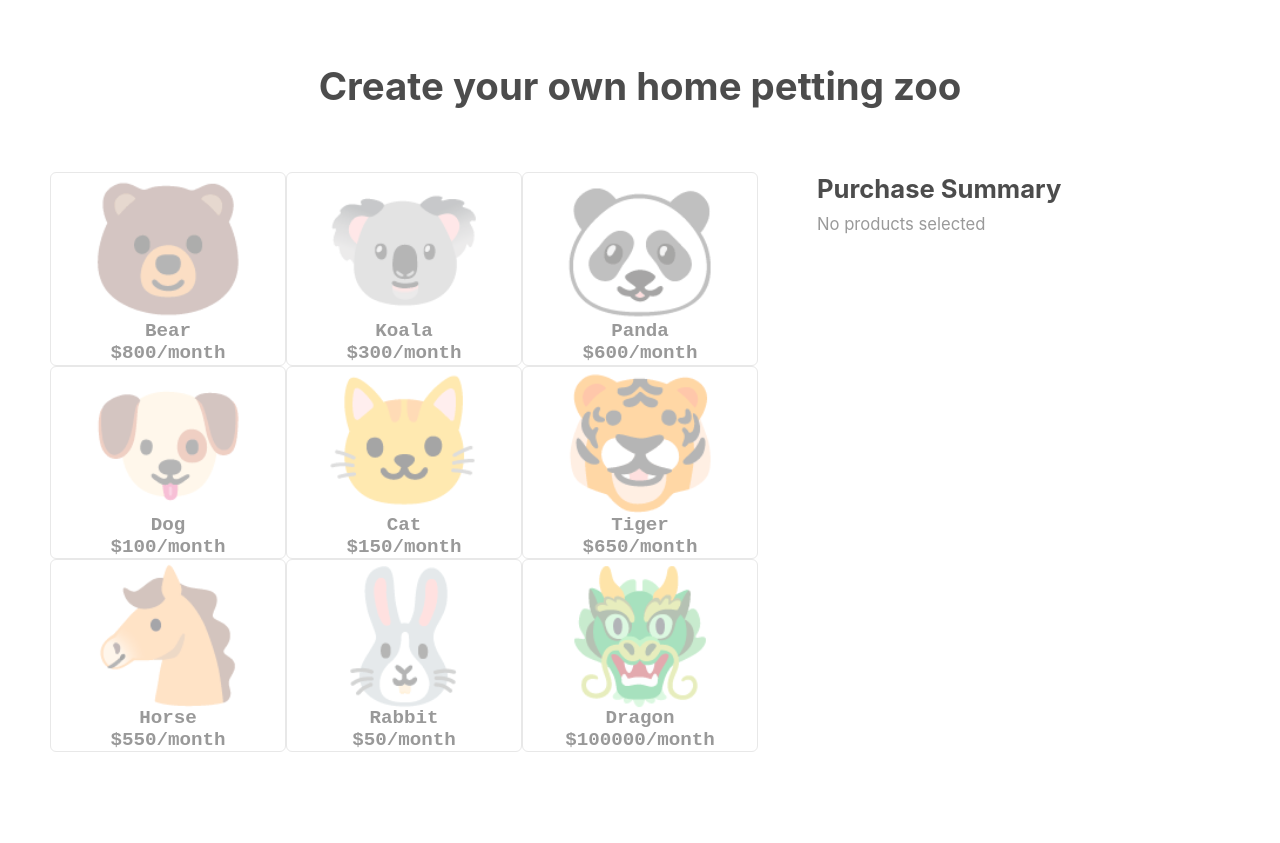
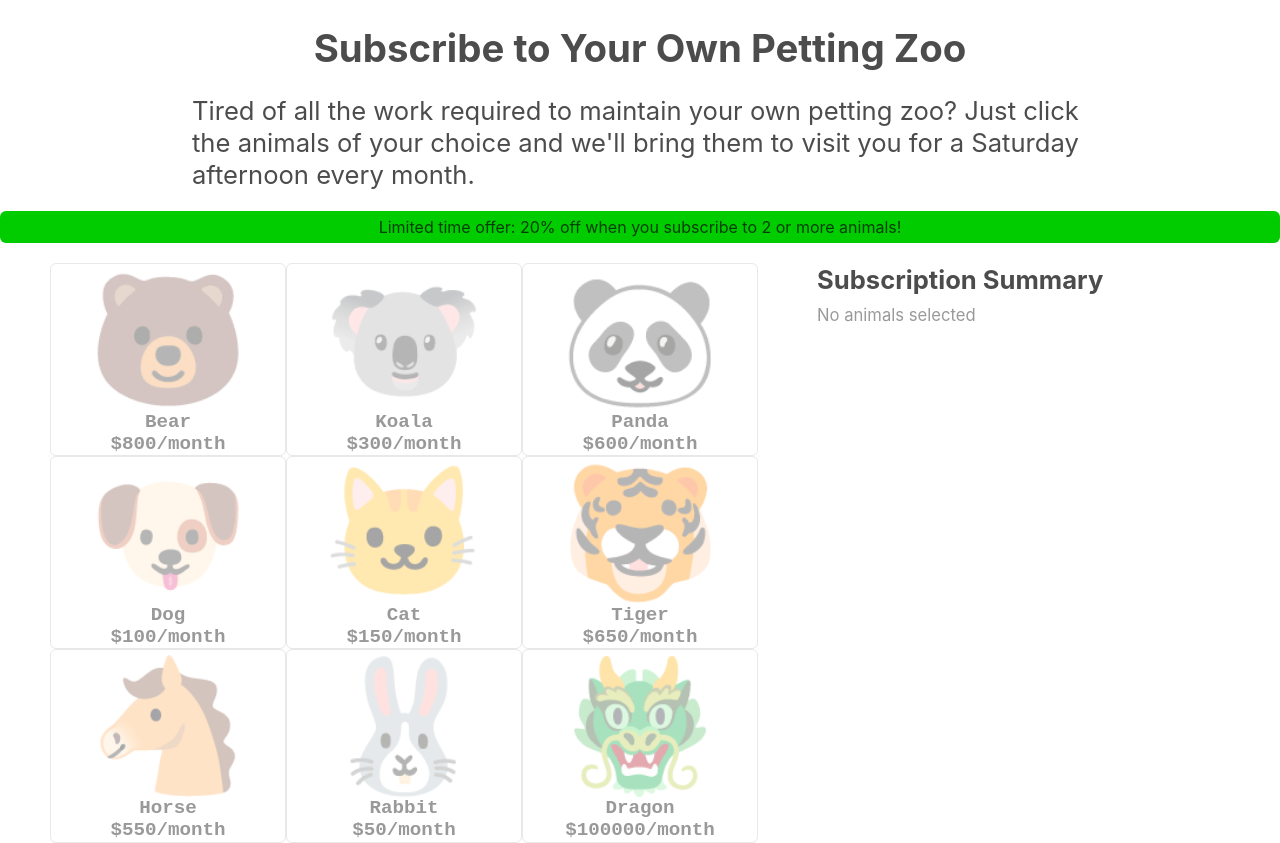
Before and after one commit to stripe-archive/charging-for-multiple-plan-subscriptions, a PHP site: page / in a window 1280 px wide. Before the commit the page ends 752 px from the top, so only its background shows below. Run offline with PHP 8.4, Linux system fonts and the light colour scheme; some libraries are stand-ins or nearby versions.

Commit message:
End to end ui cleanup tweaks

```diff
--- a/client/css/global.css
+++ b/client/css/global.css
@@ -40,6 +40,7 @@ h1 {
 }
 h2 {
   font-size:3vw;
+  padding: 0px;
 }
 h3 {
   font-size: 2vw;
@@ -65,6 +66,19 @@ h4 {
 }
 .sr-header {
   margin-bottom: 32px;
+}
+.sr-banner {
+  padding: 0.5vw;
+  border-radius: 6px;
+  background-color: #00cc00;
+  text-align: center;
+}
+.sr-instructions {
+  font-size: 2vw;
+  line-height: 2.5vw;
+  margin-left: 15%;
+  margin-right: 15%;
+  margin-bottom: 20px;
 }
 .sr-payment-summary {
   margin-bottom: 20px;
@@ -328,7 +342,8 @@ pre {
   border: 1px solid rgb(232, 232, 232);
   border-radius: 6px;
   text-align: center;
-  display:inline-block
+  display:inline-block;
+  cursor: pointer;
 }
 
 .sr-animal-text {
@@ -336,6 +351,7 @@ pre {
   font-size: 1.5vw;
   font-family: "Courier New";
   font-weight: bold;
+  cursor: none;
 }
 
 .sr-animal-emoji {
@@ -367,7 +383,7 @@ pre {
 }
 
 .sr-title {
-  margin: 5%;
+  margin: 2%;
   text-align: center;
 }
 
--- a/client/index.html
+++ b/client/index.html
@@ -14,13 +14,21 @@
 
 <body>
     <div class="sr-title">
-        <h2>Create your own home petting zoo</h2>
+        <h2>Subscribe to Your Own Petting Zoo</h2>
+    </div>
+    <div class="sr-instructions">
+        Tired of all the work required to maintain your own petting zoo? Just click
+        the animals of your choice and we'll bring them to visit you for a Saturday
+        afternoon every month.
+    </div>
+    <div class="sr-banner">
+        Limited time offer: 20% off when you subscribe to 2 or more animals!
     </div>
     <div class="sr-body">
         <div id="sr-animals" class="sr-animals"></div>
         <div class="sr-main">
             <div class="sr-summary">
-                <h3>Purchase Summary</h3>
+                <h3>Subscription Summary</h3>
                 <div id="summary-preface" class="sr-legal-text left"></div>
                 <div id="summary-table" class="summary-table"></div>
             </div>
--- a/client/script.js
+++ b/client/script.js
@@ -118,15 +118,15 @@ var updateSummaryTable = function() {
     orderSummary.innerHTML = '';
     preface = '';
     if (selectedPlans.length == 0) {
-      preface = 'No products selected';
+      preface = 'No animals selected';
     } else {
       preface = 'Prices listed correspond to a concurrent monthly susbcription';
 
       for (var i = 0; i < selectedPlans.length; i++) {
         orderSummary.innerHTML += buildOrderSummaryRow('summary-product', selectedPlans[i].title, selectedPlans[i].price);
       }
-      orderSummary.innerHTML += buildOrderSummaryRow('summary-subtotal', 'Subtotal', subtotal);
       if (discount>0){
+        orderSummary.innerHTML += buildOrderSummaryRow('summary-subtotal', 'Subtotal', subtotal);
         orderSummary.innerHTML += buildOrderSummaryRow('summary-discount', 'Discount', discount);
       }
       orderSummary.innerHTML += buildOrderSummaryRow('summary-total', 'Total', total);
```
